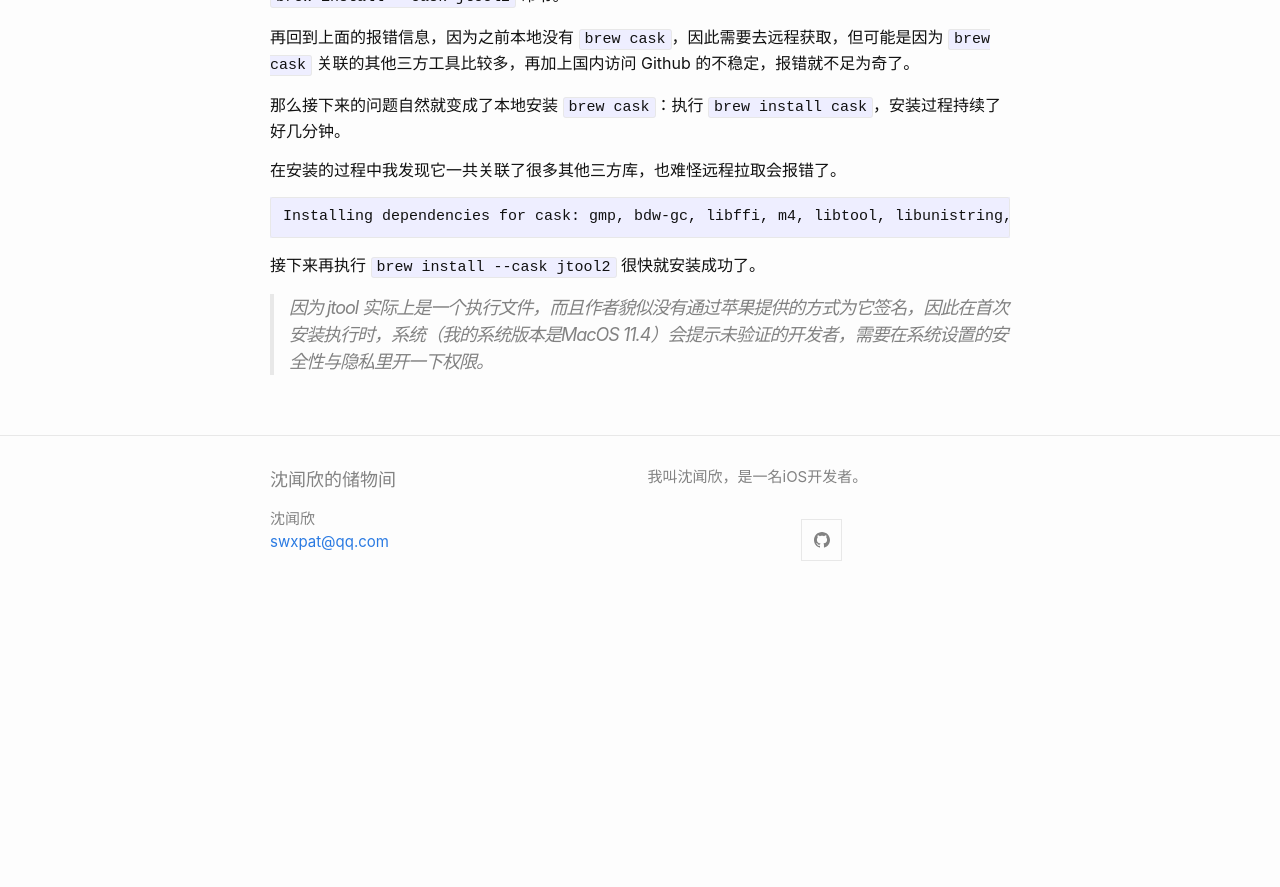
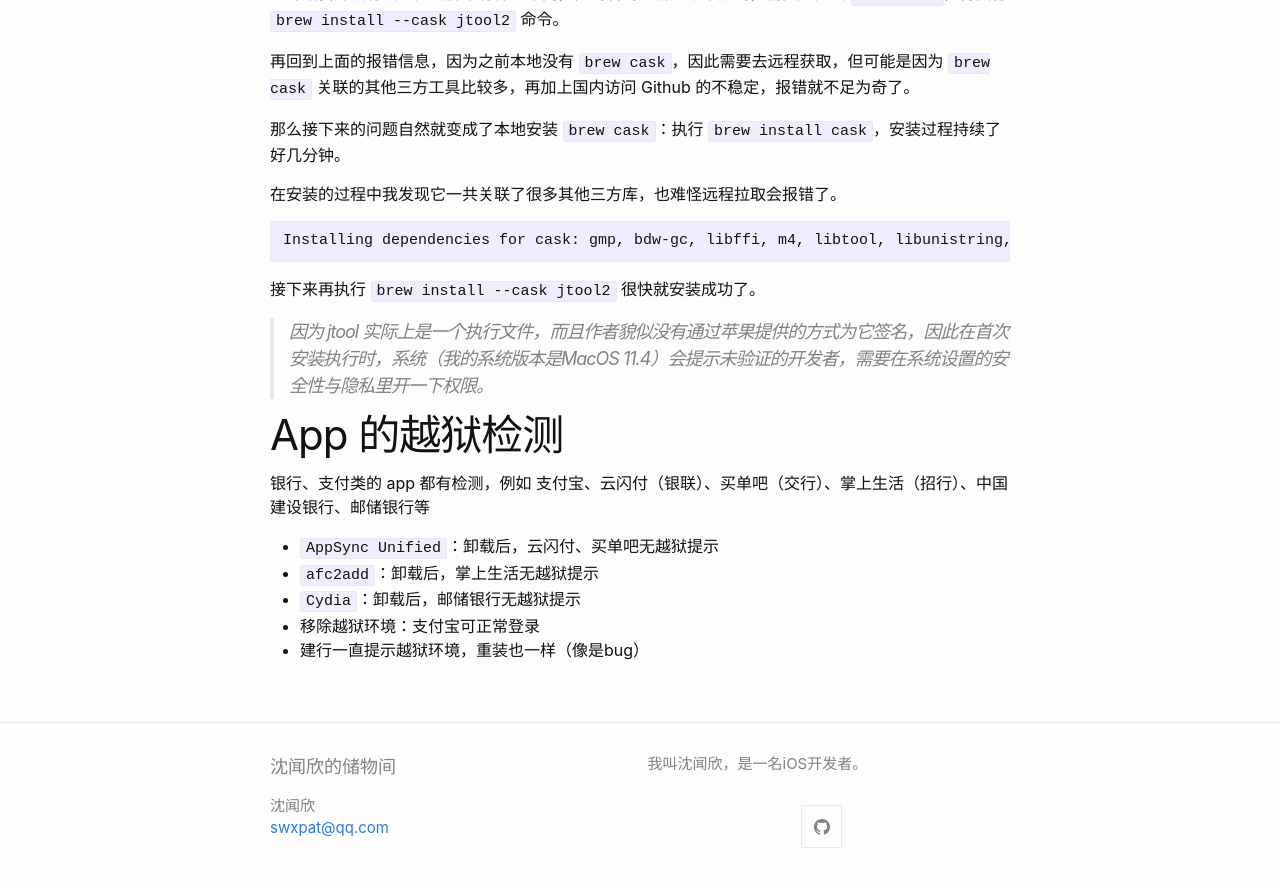
Before and after one commit to PatShen/PatShen.github.io, a Jekyll site: the page built from _posts/2021-07-01-iOS应用逆向笔记.md, in a window 1280 px wide and 900 px high, scrolled down 806 px. Shown: the top 887 px of the window. Built offline with Jekyll 4.4.1, drawn with Linux system fonts in a browser that asks for light colours; before the commit the page ends 1419 px from its top, so only the background shows below that.

Commit message:
补充一点内容

```diff
--- a/_posts/2021-07-01-iOS应用逆向笔记.md
+++ b/_posts/2021-07-01-iOS应用逆向笔记.md
@@ -46,3 +46,15 @@
 接下来再执行 `brew install --cask jtool2` 很快就安装成功了。
 
 > 因为 jtool 实际上是一个执行文件，而且作者貌似没有通过苹果提供的方式为它签名，因此在首次安装执行时，系统（我的系统版本是MacOS 11.4）会提示未验证的开发者，需要在系统设置的安全性与隐私里开一下权限。
+
+
+
+# App 的越狱检测
+
+银行、支付类的 app 都有检测，例如 支付宝、云闪付（银联）、买单吧（交行）、掌上生活（招行）、中国建设银行、邮储银行等
+
+* `AppSync Unified`：卸载后，云闪付、买单吧无越狱提示
+* `afc2add`：卸载后，掌上生活无越狱提示
+* `Cydia`：卸载后，邮储银行无越狱提示
+* 移除越狱环境：支付宝可正常登录
+* 建行一直提示越狱环境，重装也一样（像是bug）
```
